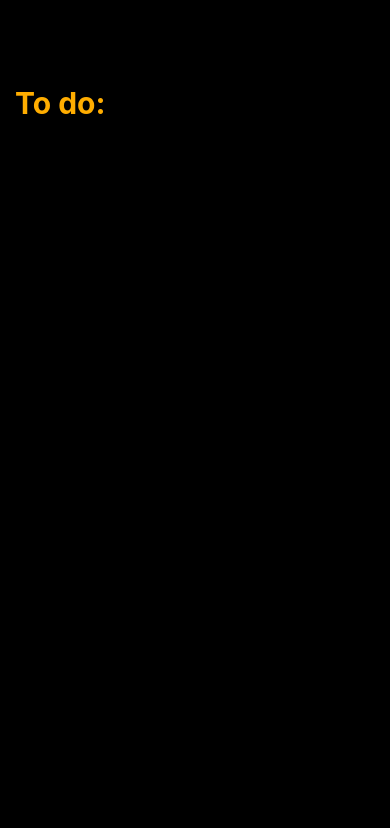
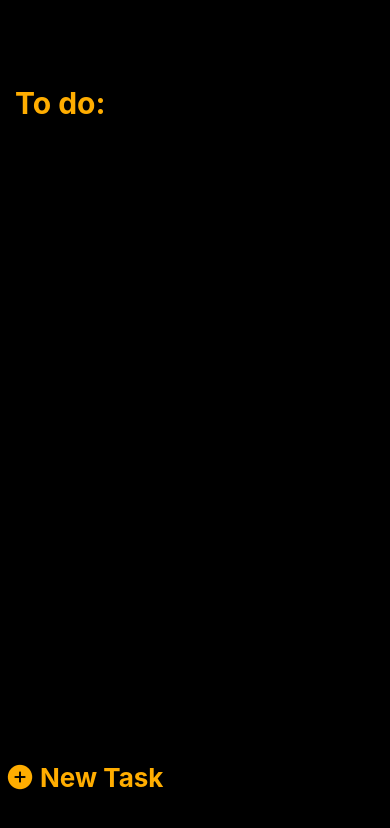
Before and after one commit to mListek/simple-todo, a React Native app: screen / in a window 390 px wide. Shown: the top 828 px of the page. Built offline with nearby package versions, Linux system fonts and the light colour scheme.

Commit message:
added new todo button

```diff
--- a/components/todoList.js
+++ b/components/todoList.js
@@ -1,9 +1,11 @@
-import { FlatList } from "react-native";
+import { View, FlatList, StyleSheet } from "react-native";
 import { useEffect, useState } from "react";
 import AsyncStorage from "@react-native-async-storage/async-storage";
 
 import Todo from "../model/todo";
 import TodoSection from "./todoSection";
+import Button from "../ui/button";
+import colors from "../global/colors";
 
 const renderTodoItem = (itemData) => {
   return <TodoSection item={itemData.item} />;
@@ -32,13 +34,13 @@ const TodoList = () => {
     saveData();
   }, [todoList]);
 
-  const addTodo = (todoContent) => {
-    const id = new Date().toString + Math.random().toString();
+  const addTodo = () => {
+    const id = Date.now().toString() + Math.random().toString();
     const date = new Date();
     const dateString = `${date.getFullYear()}.${date.getMonth()}.${date.getDate()} ${date.getHours()}:${
       date.getMinutes
     }`;
-    setTodoList((prev) => [...prev, new Todo(id, todoContent, dateString)]);
+    setTodoList((prev) => [...prev, new Todo(id, "", dateString)]);
   };
 
   const updateTodo = (id, content) => {
@@ -51,16 +53,37 @@ const TodoList = () => {
   };
 
   const deleteTodo = (id) => {
+    console.log("Deleting todo: " + id);
     setTodoList((prev) => prev.filter((todo) => todo.id !== id));
   };
 
   return (
-    <FlatList
-      data={todoList}
-      keyExtractor={(item) => item.id}
-      renderItem={renderTodoItem}
-    />
+    <>
+      <FlatList
+        data={todoList}
+        keyExtractor={(item) => item.id}
+        renderItem={({ item }) => (
+          <TodoSection item={item} deleteTodo={deleteTodo} />
+        )}
+      />
+      <View style={styles.buttonContainer}>
+        <Button
+          name="add-circle"
+          color={colors.neonOrange}
+          size={30}
+          onPress={addTodo}
+          label="New Task"
+        />
+      </View>
+    </>
   );
 };
 
 export default TodoList;
+
+const styles = StyleSheet.create({
+  buttonContainer: {
+    borderColor: "white",
+    marginBottom: 45,
+  },
+});
```
